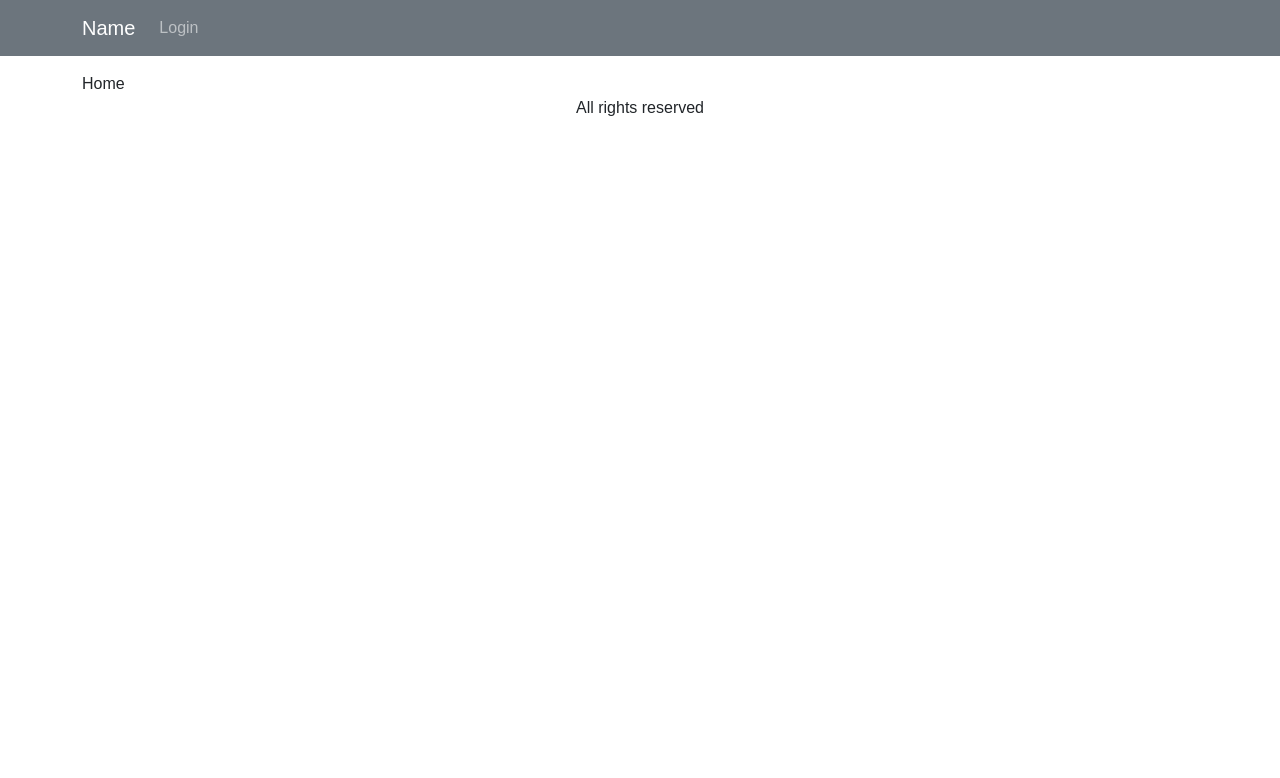
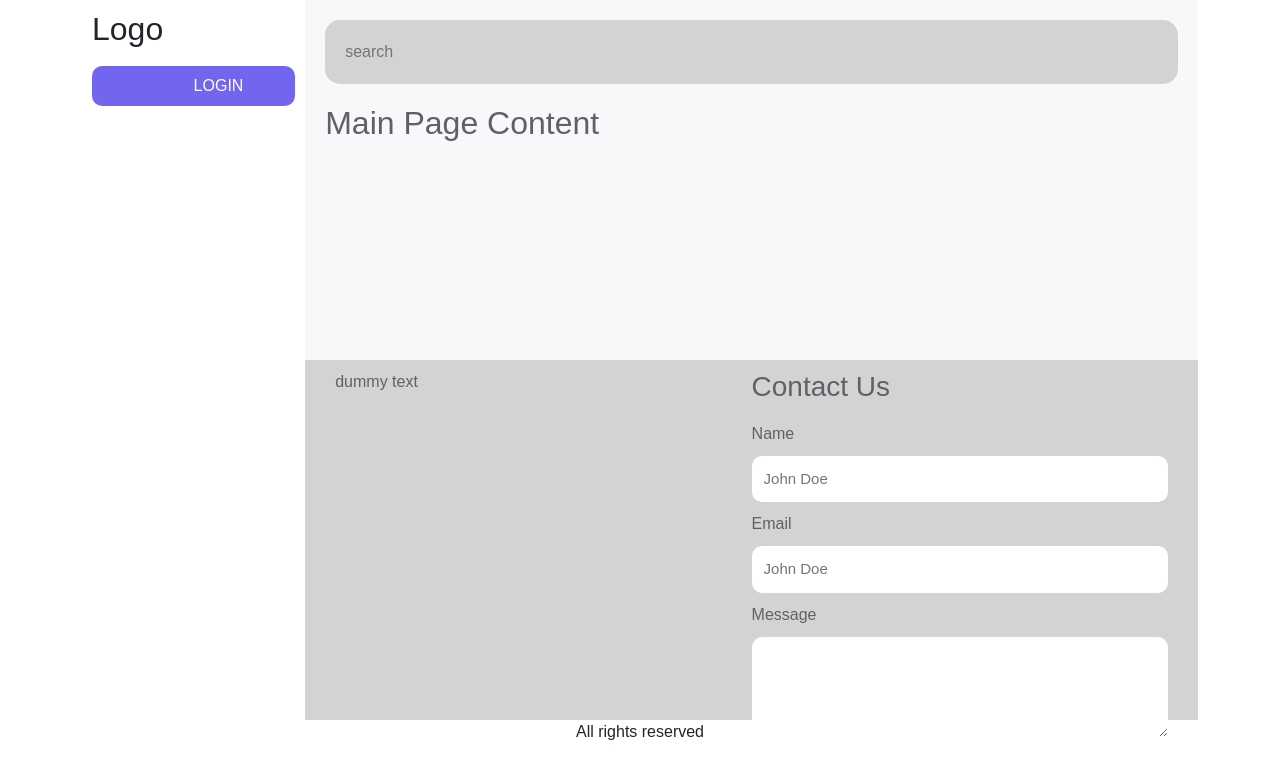
Before and after one commit to larigens/finwiz, a React (Create React App) app in the folder client/: page / in a window 1280 px wide. Shown: the top 778 px of the page. Built offline with nearby package versions, Linux system fonts and the light colour scheme.

Commit message:
changed code

```diff
--- a/client/src/App.js
+++ b/client/src/App.js
@@ -1,42 +1,18 @@
 import React from "react"
 import { BrowserRouter, Route, Routes, Link } from "react-router-dom";
-// import HomeScreen from "./screens/HomeScreen";
-// import ProductScreen from "./screens/ProductScreen";
-import Navbar from "react-bootstrap/Navbar";
 import Container from "react-bootstrap/Container";
-import Nav from "react-bootstrap/Nav";
-import Badge from "react-bootstrap/Badge";
-import { LinkContainer } from "react-router-bootstrap";
-import { useContext } from "react";
 import Login from "./newPages/Login";
 import Home from "./newPages/Home";
 import SignUp from "./newPages/SignUp";
-// import { Store } from "./Store";
-// import CartScreen from "./screens/CartScreen";
-// import SigninScreen from "./screens/SigninScreen";
 
 function App() {
 
-  // const {cart} = useContext(Store).state
   return (
     <BrowserRouter>
-      <div className="d-flex flex-column site-container">
-        <header>
-          <Navbar bg="secondary" variant="dark">
-            <Container>
-              <LinkContainer to="/">
-                <Navbar.Brand>Name</Navbar.Brand>
-              </LinkContainer>
-              <Nav className="me-auto">
-                <Link to="/login" className="nav-link">
-                  Login
-                </Link>
-              </Nav>
-            </Container>
-          </Navbar>
-        </header>
+      <div className="site-container">
+
         <main>
-          <Container className="mt-3">
+          <Container className="">
             <Routes>
               <Route path="/login" element={<Login />} />
               <Route path="/signup" element={<SignUp />} />
--- a/client/src/index.css
+++ b/client/src/index.css
@@ -6,13 +6,124 @@
 
 body {
   font-family: sans-serif;
+
 }
 
 .small-container {
   max-width: 600px;
 }
 
+.small-container {
+  width: 100vh;
+  height: 100vh;
+}
 
+.home-container {
+  height: 90vh;
+  display: flex;
+  flex-direction: row;
+  /* margin-bottom: 20px; */
+}
+
+.left-container {
+  width: 20%;
+  padding: 10px;
+  display: flex;
+  flex-direction: column;
+  gap: 10px;
+}
+
+button {
+  padding-left: 50%;
+  padding-right: 50%;
+  width: 80%;
+  height: 40px;
+  border-radius: 10px;
+  border: none;
+  background-color: #7366EE;
+  color: white;
+}
+
+.right-container {
+  width: 80%;
+}
+
+.top-container {
+  height: 50%;
+  background-color: #f8f8fa;
+  padding: 20px;
+}
+
+
+.navbar-container {
+  display: flex;
+  align-items: center;
+  justify-content: space-between;
+  width: 100%;
+  background-color: #d3d3d3;
+  border-radius: 15px;
+  margin-bottom: 20px;
+  padding: 20px;
+
+}
+
+.icon>i {
+  margin: 5px;
+}
+
+.navbar-container>input {
+  outline: none;
+  border: none;
+
+
+  font-size: 16px;
+  background-color: #d3d3d3;
+
+
+}
+
+.main-page-content {
+  color: #626066;
+}
+
+.bottom-container {
+  height: 50%;
+  display: flex;
+  padding: 10px 30px;
+  background-color: #d3d3d3;
+  color: #626066;
+
+}
+
+.left-text-container {
+  width: 50%;
+}
+
+.form-container {
+  width: 50%;
+
+
+
+}
+
+form {
+  display: flex;
+  flex-direction: column;
+  gap: 10px;
+}
+
+form input {
+  padding: 12px;
+  font-size: 15px;
+  border-radius: 10px;
+  border: none;
+}
+
+form textarea {
+  height: 100px;
+  border-radius: 10px;
+  border: none;
+}
 
 
 
--- a/client/src/index.js
+++ b/client/src/index.js
@@ -4,7 +4,6 @@ import "bootstrap/dist/css/bootstrap.min.css";
 import "./index.css";
 import App from "./App";
 import { HelmetProvider } from "react-helmet-async";
-// import StoreProvider from "./Store";
 
 
 const root = ReactDOM.createRoot(document.getElementById("root"));
--- a/client/src/newPages/Home.js
+++ b/client/src/newPages/Home.js
@@ -1,8 +1,42 @@
 import React from 'react'
+import { Link } from "react-router-dom"
 
 function Home() {
     return (
-        <div>Home</div>
+        <div className="home-container">
+            <div className="left-container">
+                <div className="logo"><h2>Logo</h2></div>
+                <Link to='/login'><button>LOGIN</button></Link>
+            </div>
+            <div className="right-container">
+                <div className="top-container">
+                    <div className="navbar-container">
+                        <input type='text' placeholder="search" />
+                        <div className="icon">
+                            <i class="fa-solid fa-ellipsis"></i>
+                            <i class="fa-regular fa-bell"></i>
+                        </div>
+
+
+                    </div>
+                    <div className="main-page-content"><h2>Main Page Content</h2></div>
+                </div>
+                <div className="bottom-container">
+                    <div className="left-text-container">dummy text</div>
+                    <div className="form-container">
+                        <form action="">
+                            <h3>Contact Us</h3>
+                            <label>Name</label>
+                            <input type='text' placeholder="John Doe" />
+                            <label>Email</label>
+                            <input type="email" placeholder="John Doe" />
+                            <label>Message</label>
+                            <textarea></textarea>
+                        </form>
+                    </div>
+                </div>
+            </div>
+        </div>
     )
 }
 
--- a/client/src/newPages/Login.js
+++ b/client/src/newPages/Login.js
@@ -4,10 +4,29 @@ import Form from "react-bootstrap/esm/Form";
 import Button from "react-bootstrap/esm/Button";
 import { Helmet } from "react-helmet-async";
 import { Link } from "react-router-dom";
+import Navbar from "react-bootstrap/Navbar";
+import Nav from "react-bootstrap/Nav";
+import { LinkContainer } from "react-router-bootstrap";
 
 function Login() {
 
     return (
+        <div>
+            <header>
+                <Navbar bg="secondary" variant="dark">
+                    <Container>
+                        <LinkContainer to="/">
+                            <Navbar.Brand>Name</Navbar.Brand>
+                        </LinkContainer>
+                        <Nav className="me-auto">
+                            <Link to="/login" className="nav-link">
+                                Login
+                            </Link>
+                        </Nav>
+                    </Container>
+                </Navbar>
+            </header>
+
             <Container className="small-container">
                 <Helmet>
                     <title>Login</title>
@@ -28,6 +47,8 @@ function Login() {
                     </div>
                 </Form>
             </Container>
+            <footer className="text-center">All rights reserved</footer>
+        </div>
     );
 }
 
--- a/client/src/newPages/Signup.js
+++ b/client/src/newPages/Signup.js
@@ -2,12 +2,33 @@ import React from "react"
 import Container from "react-bootstrap/esm/Container";
 import Form from "react-bootstrap/esm/Form";
 import Button from "react-bootstrap/esm/Button";
+import Nav from "react-bootstrap/esm/Nav";
+import Navbar from "react-bootstrap/esm/Navbar";
 import { Helmet } from "react-helmet-async";
-import { Link } from "react-router-dom";
+import { Link, } from "react-router-dom";
+import { LinkContainer } from "react-router-bootstrap";
+
 
 function SignUp() {
 
+
+
     return (
+        <div>
+            <header>
+                <Navbar bg="secondary" variant="dark">
+                    <Container>
+                        <LinkContainer to="/">
+                            <Navbar.Brand>Name</Navbar.Brand>
+                        </LinkContainer>
+                        <Nav className="me-auto">
+                            <Link to="/login" className="nav-link">
+                                Login
+                            </Link>
+                        </Nav>
+                    </Container>
+                </Navbar>
+            </header>
             <Container className="small-container">
                 <Helmet>
                     <title>Sign Up</title>
@@ -37,6 +58,8 @@ function SignUp() {
                     </div>
                 </Form>
             </Container>
+            <footer className="text-center">All rights reserved</footer>
+        </div>
     );
 }
 
```
Lines whose indentation alone changed are shown as unchanged.
